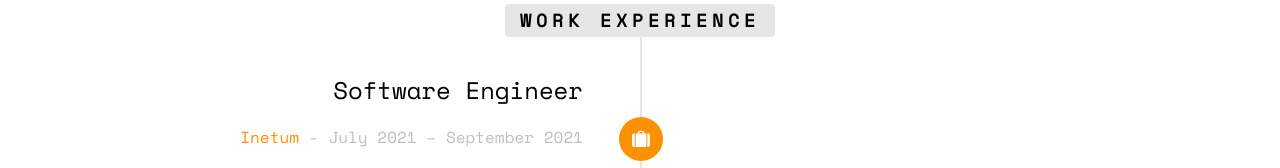
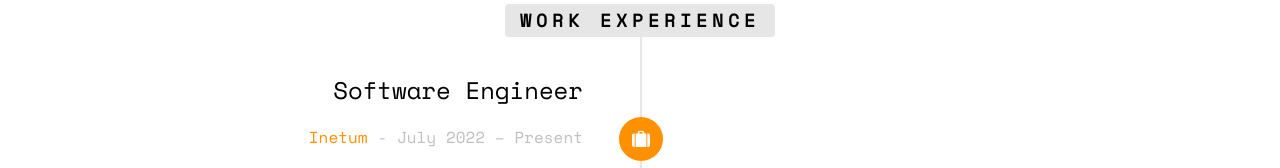
Before and after one commit to AhmedGhr/AhmedGhr.github.io, a plain HTML site: page index.html in a window 1280 px wide. Shown: the part 1780-1948 px from the top of the page. Drawn offline with nearby package versions, Linux system fonts and the light colour scheme; some packages are replaced by stand-ins of ours; no server answers; files whose address does not match are found by name.

Commit message:
updated last work experience date

```diff
--- a/index.html
+++ b/index.html
@@ -122,7 +122,7 @@
 							<div class="timeline-panel">
 								<div class="timeline-heading">
 									<h3 class="timeline-title">Software Engineer</h3>
-									<span class="company"> <a href="https://www.inetum.com/fr" target="_blank">Inetum</a>  - July 2021 – September 2021</span>
+									<span class="company"> <a href="https://www.inetum.com/fr" target="_blank">Inetum</a>  - July 2022 – Present </span>
 								</div>
 								<div class="timeline-body">
 									<p>I joined Inetum as a full stack developper after successfully finishing my internship wiht them.</p>
```
